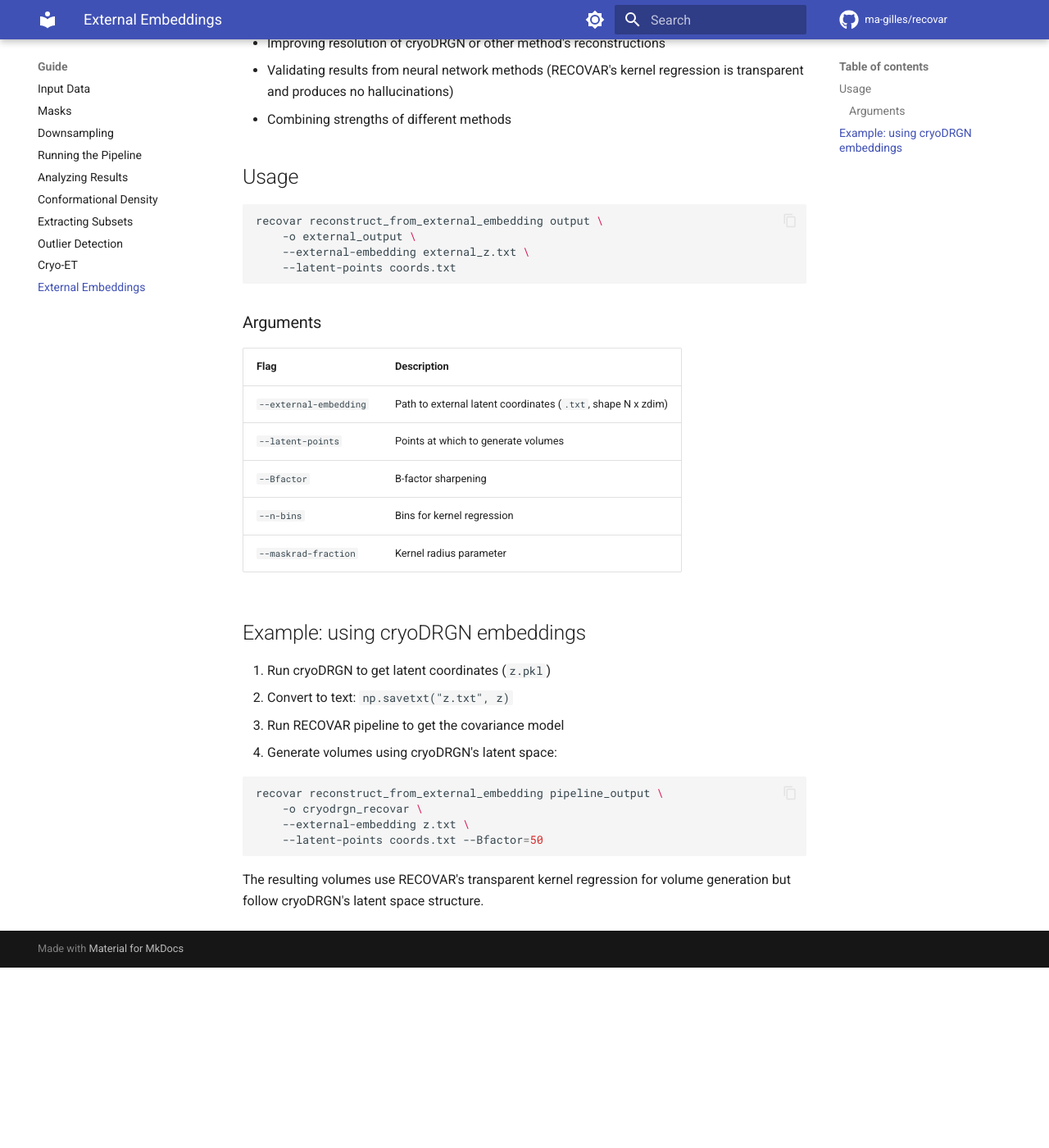
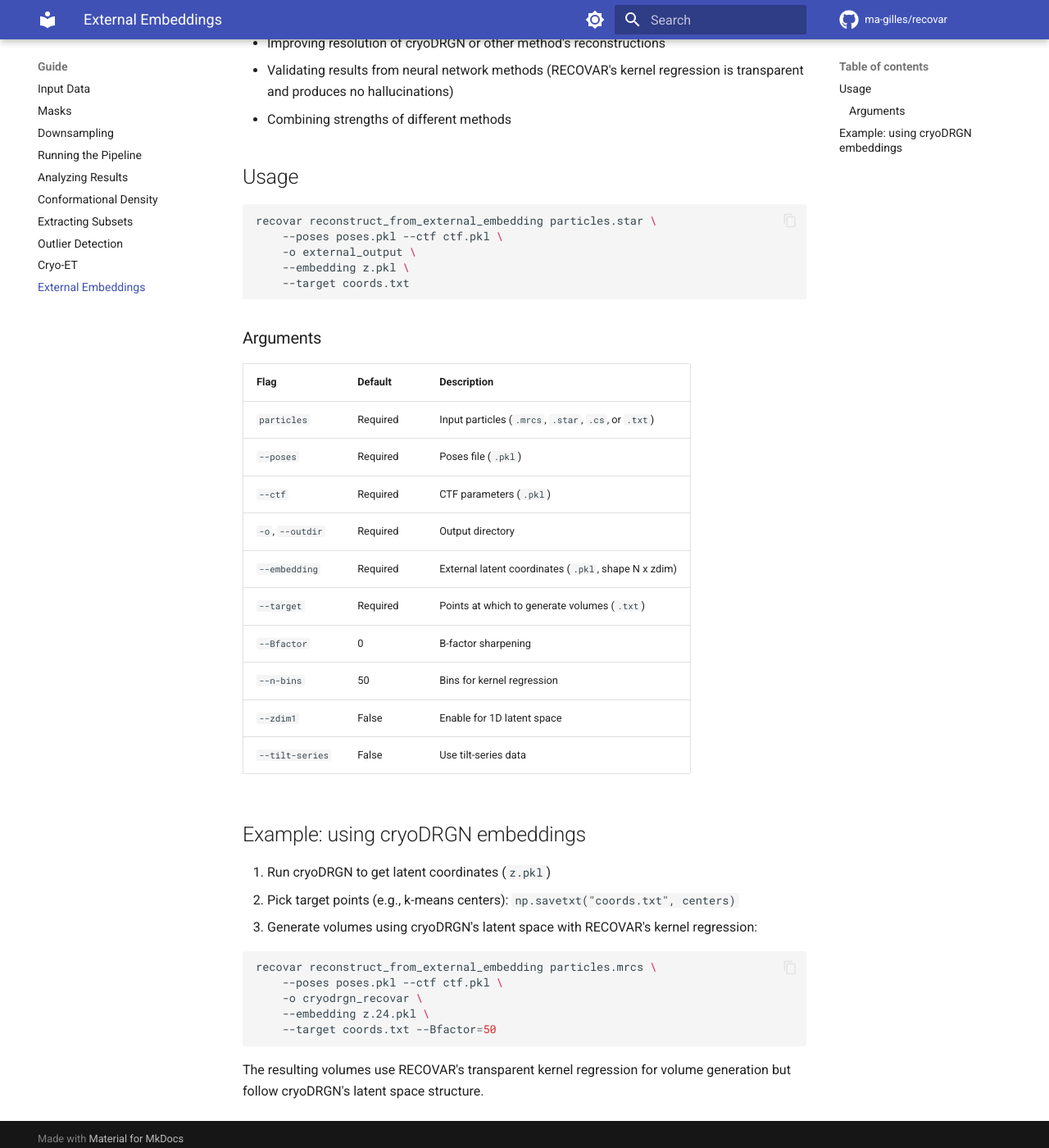
Before and after one commit to ma-gilles/recovar, an MkDocs documentation site: the page built from docs/guide/external-embeddings.md, in a window 1280 px wide and 1400 px high, scrolled down 255 px. Shown: the whole window at 82% size. Built offline with MkDocs 1.6.1 and Material for MkDocs 9.7.7, drawn with Linux system fonts in a browser that asks for light colours; comment, search, counter and statistics services are not loaded; before the commit the page ends 1435 px from its top, so only the background shows below that.

Commit message:
Fix documentation to match actual CLI flags and defaults
- analyze: --n-clusters default is 20, not 40; add missing flags
  (--density, --particles, --datadir, --strip-prefix, --maskrad-fraction,
  --apply-global-filtering)
- reconstruct_from_external_embedding: fix flag names (--embedding not
  --external-embedding, --target not --latent-points); fix first positional
  (particles not result_dir); add --poses/--ctf as required
- estimate_stable_states: fix invocation (first positional is density.pkl,
  not result_dir; no --zdim flag)
- extract_image_subset: input_dir is positional, not --input-dir flag
- estimate_conformational_density: --z_dim_used default is auto (not 4),
  --num_disc_points default is auto (varies by dimension)
- pipeline: add missing flags (--particle-ind, --uninvert-data, --no-cleanup,
  --premultiplied-ctf, --copy-to-folder)
- downsample: add --chunk-size flag

Co-Authored-By: Claude Opus 4.6 <noreply@anthropic.com>

````diff
--- a/docs/guide/external-embeddings.md
+++ b/docs/guide/external-embeddings.md
@@ -9,34 +9,40 @@ You can use RECOVAR's volume generation (kernel regression) with latent spaces p
 ## Usage
 
 ```bash
-recovar reconstruct_from_external_embedding output \
+recovar reconstruct_from_external_embedding particles.star \
+    --poses poses.pkl --ctf ctf.pkl \
     -o external_output \
-    --external-embedding external_z.txt \
-    --latent-points coords.txt
+    --embedding z.pkl \
+    --target coords.txt
 ```
 
 ### Arguments
 
-| Flag | Description |
-|------|-------------|
-| `--external-embedding` | Path to external latent coordinates (`.txt`, shape N x zdim) |
-| `--latent-points` | Points at which to generate volumes |
-| `--Bfactor` | B-factor sharpening |
-| `--n-bins` | Bins for kernel regression |
-| `--maskrad-fraction` | Kernel radius parameter |
+| Flag | Default | Description |
+|------|---------|-------------|
+| `particles` | Required | Input particles (`.mrcs`, `.star`, `.cs`, or `.txt`) |
+| `--poses` | Required | Poses file (`.pkl`) |
+| `--ctf` | Required | CTF parameters (`.pkl`) |
+| `-o`, `--outdir` | Required | Output directory |
+| `--embedding` | Required | External latent coordinates (`.pkl`, shape N x zdim) |
+| `--target` | Required | Points at which to generate volumes (`.txt`) |
+| `--Bfactor` | 0 | B-factor sharpening |
+| `--n-bins` | 50 | Bins for kernel regression |
+| `--zdim1` | False | Enable for 1D latent space |
+| `--tilt-series` | False | Use tilt-series data |
 
 ## Example: using cryoDRGN embeddings
 
 1. Run cryoDRGN to get latent coordinates (`z.pkl`)
-2. Convert to text: `np.savetxt("z.txt", z)`
-3. Run RECOVAR pipeline to get the covariance model
-4. Generate volumes using cryoDRGN's latent space:
+2. Pick target points (e.g., k-means centers): `np.savetxt("coords.txt", centers)`
+3. Generate volumes using cryoDRGN's latent space with RECOVAR's kernel regression:
 
 ```bash
-recovar reconstruct_from_external_embedding pipeline_output \
+recovar reconstruct_from_external_embedding particles.mrcs \
+    --poses poses.pkl --ctf ctf.pkl \
     -o cryodrgn_recovar \
-    --external-embedding z.txt \
-    --latent-points coords.txt --Bfactor=50
+    --embedding z.24.pkl \
+    --target coords.txt --Bfactor=50
 ```
 
 The resulting volumes use RECOVAR's transparent kernel regression for volume generation but follow cryoDRGN's latent space structure.
````
Also changed, not shown: docs/guide/analysis.md (+1 -1 lines), docs/guide/conformational-density.md (+4 -5 lines), docs/guide/extracting-subsets.md (+2 -2 lines), docs/guide/pipeline.md (+5 -0 lines), docs/reference/cli.md (+12 -5 lines).
